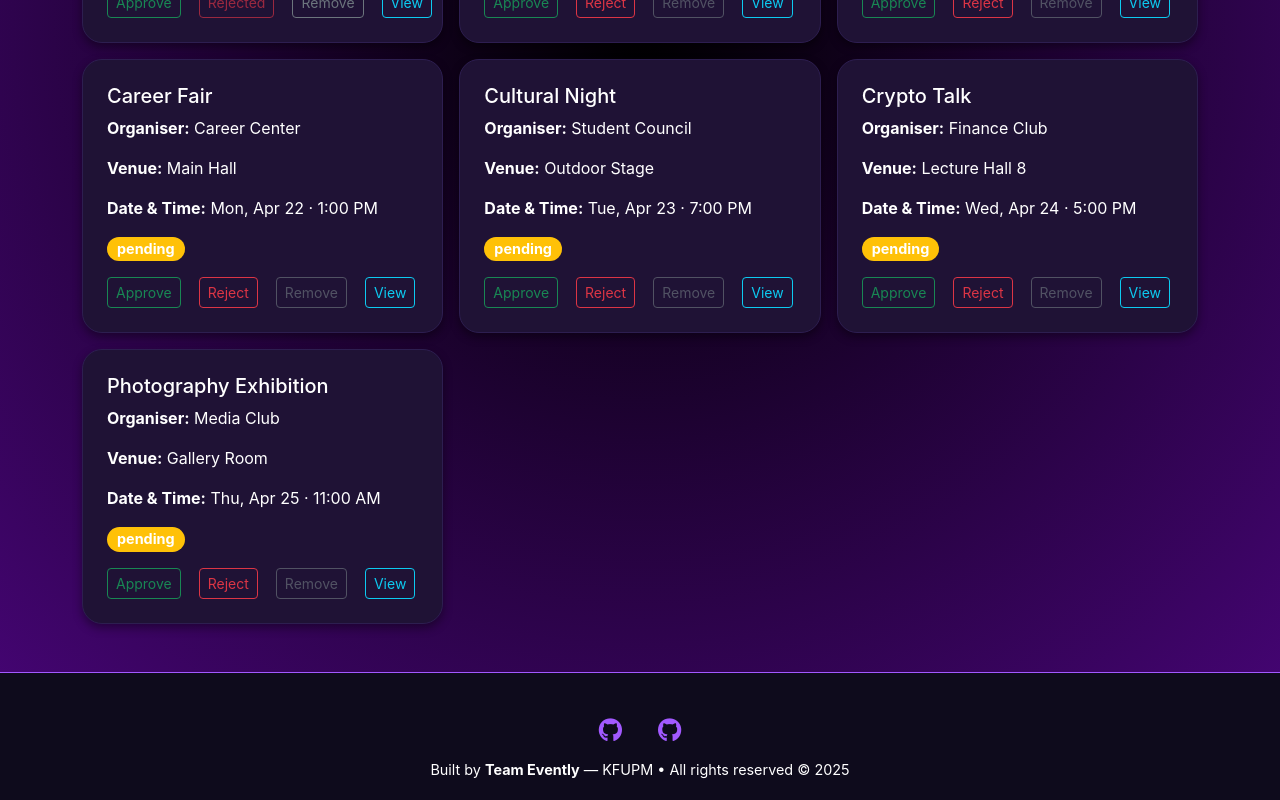
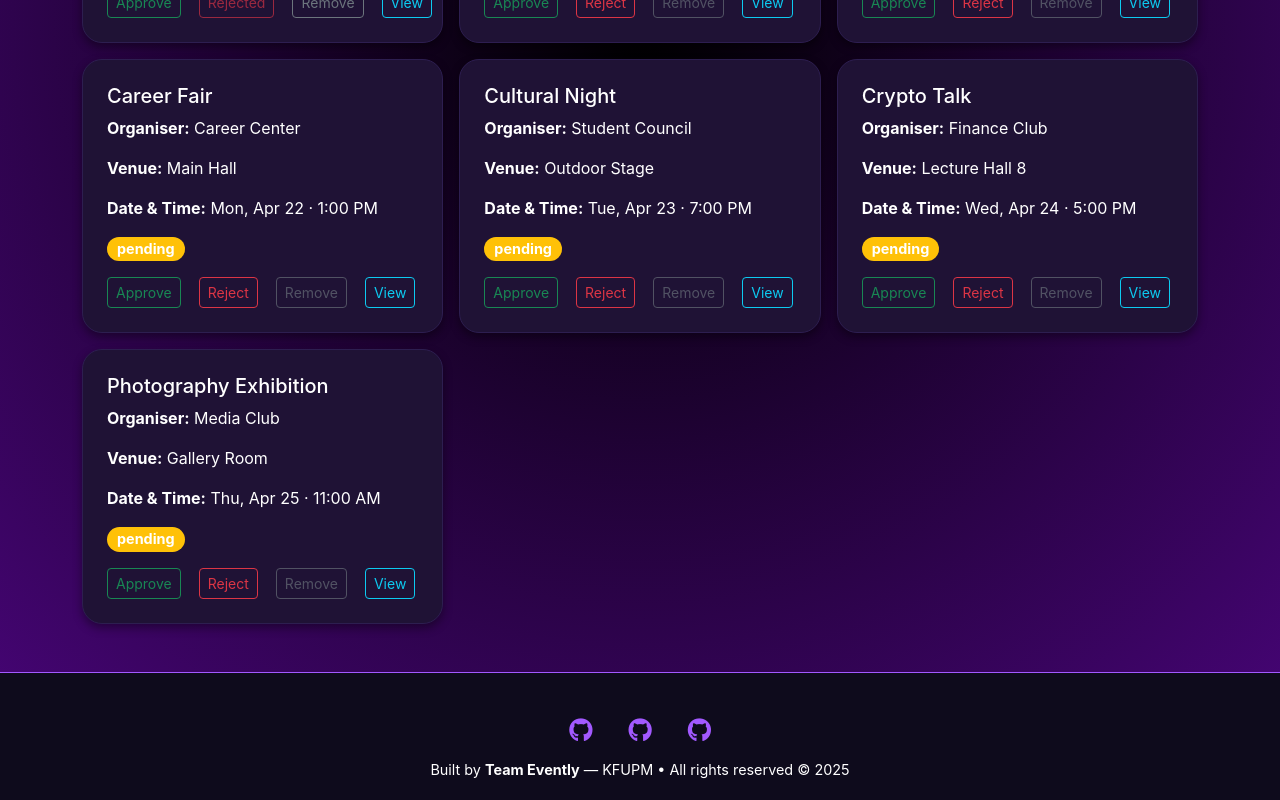
Before and after one commit to HadiAlmayyad/evently-v1-webapp-react, a React (Create React App) app: page /admin-dashboard in a window 1280 px wide. Shown: the part 764-1564 px from the top of the page. Built offline with nearby package versions, Linux system fonts and the light colour scheme.

Commit message:
Update FooterEv.js
Added my GitHub link

```diff
--- a/src/components/FooterEv.js
+++ b/src/components/FooterEv.js
@@ -3,6 +3,7 @@ import React, { useState } from "react";
 function FooterEv() {
   const [isHovered1, setIsHovered1] = useState(false); // Hover state for first icon
   const [isHovered2, setIsHovered2] = useState(false); // Hover state for second icon
+  const [isHovered3, setIsHovered3] = useState(false); // Hover state for third icon
 
   return (
     <footer id="footer" style={styles.footer}>
@@ -29,6 +30,18 @@ function FooterEv() {
             style={isHovered2 ? { ...styles.footerIcon, ...styles.footerIconHover } : styles.footerIcon}
             onMouseEnter={() => setIsHovered2(true)}
             onMouseLeave={() => setIsHovered2(false)}
+          >
+            <i className="fab fa-github"></i>
+          </a>
+          <a
+            href="https://github.com/HadiAlmayyad"
+            target="_blank"
+            rel="noopener noreferrer"
+            className="footer-icon"
+            title="GitHub - Hadi"
+            style={isHovered3 ? { ...styles.footerIcon, ...styles.footerIconHover } : styles.footerIcon}
+            onMouseEnter={() => setIsHovered3(true)}
+            onMouseLeave={() => setIsHovered3(false)}
           >
             <i className="fab fa-github"></i>
           </a>
```
